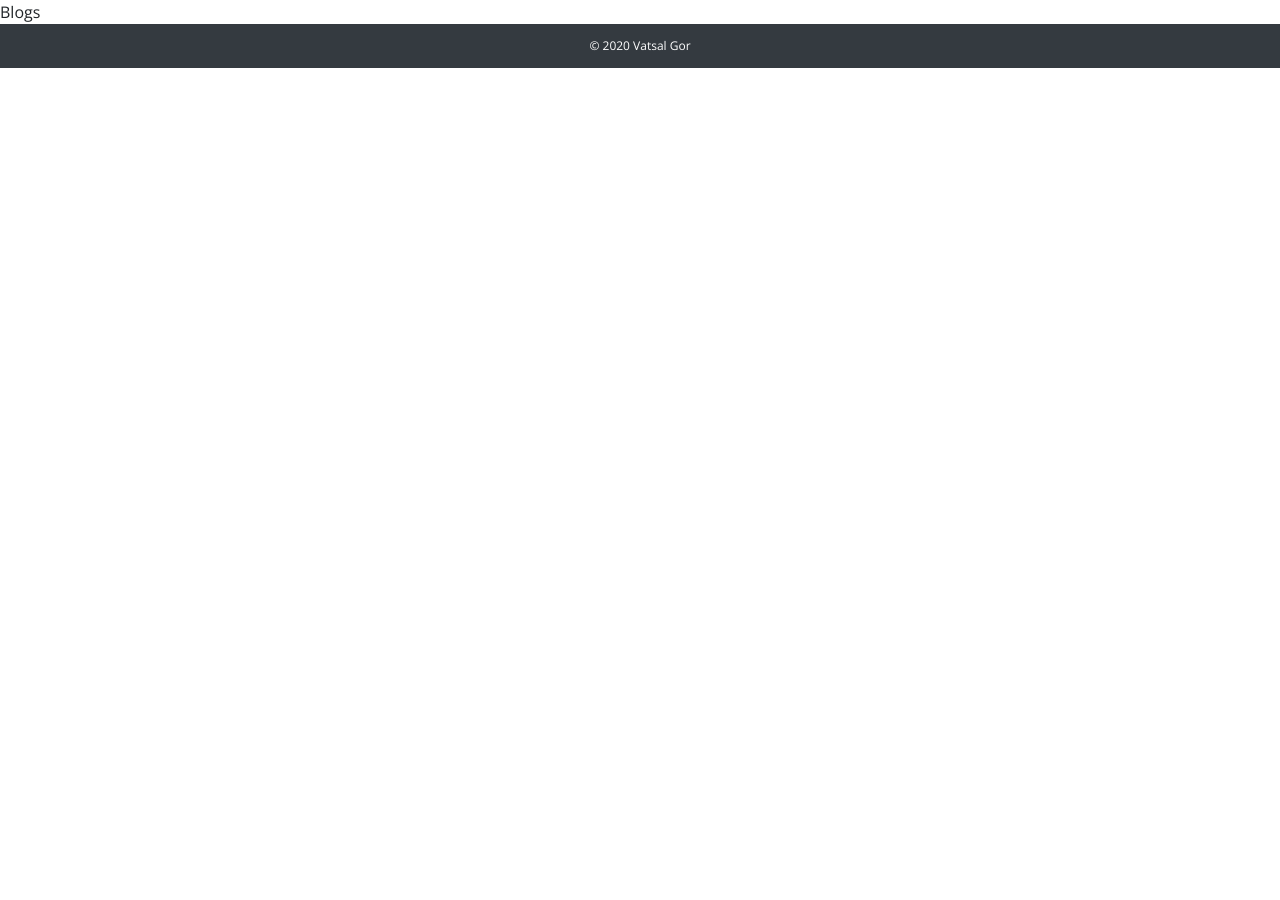
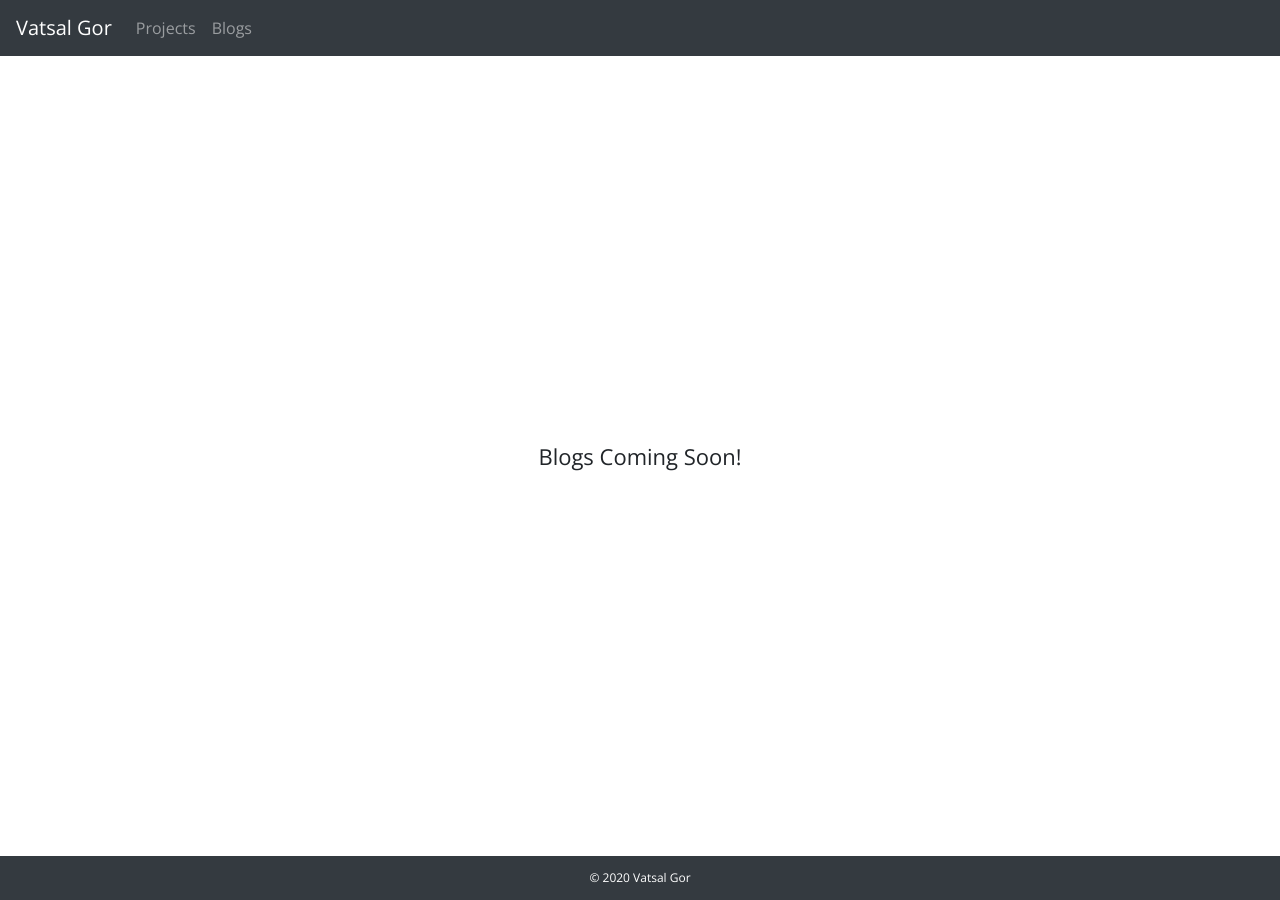
Before and after one commit to vatsalkgor/portfolio, a React (Create React App) app: page /blogs in a window 1280 px wide. Before the commit the page ends 800 px from the top, so only its background shows below. Built offline with nearby package versions, Linux system fonts and the light colour scheme.

Commit message:
Blogs (#9)
* fix issue scroll to top, add blogs with coming soon msg

* Add blogs with coming soon msg

```diff
--- a/src/App.js
+++ b/src/App.js
@@ -3,13 +3,21 @@ import Home from "./components/Home/Home";
 import { BrowserRouter, Route, Switch } from "react-router-dom";
 import Projects from "./components/Projects/Projects";
 import Footer from "./components/Footer/Footer";
+import Blogs from "./components/Blogs/Blogs";
 // compat.css is used because the animate.css has breaking
 // changes which causes no animation at all
 import "animate.css/animate.compat.css";
 import "./App.css";
+
 function App() {
     return (
         <BrowserRouter>
+            <Route
+                component={() => {
+                    window.scrollTo(0, 0);
+                    return null;
+                }}
+            />
             <Switch>
                 <Route exact path="/">
                     <Home />
@@ -18,7 +26,7 @@ function App() {
                     <Projects />
                 </Route>
                 <Route path="/blogs">
-                    <div>Blogs</div>
+                    <Blogs />
                 </Route>
             </Switch>
             <Footer />
--- /dev/null
+++ b/src/components/Blogs/Blogs.css
@@ -0,0 +1,3 @@
+.temp-height {
+    height: 100vh;
+}
--- /dev/null
+++ b/src/components/Blogs/Blogs.jsx
@@ -0,0 +1,23 @@
+import React from "react";
+import Navigation from "../Navigation";
+import { Container, Row, Col } from "react-bootstrap";
+import "./Blogs.css";
+
+export default function Blogs() {
+    return (
+        <div>
+            <Navigation transparent={false} />
+            <Container fluid>
+                <Row className="temp-height d-flex align-items-center">
+                    <Col
+                        md={12}
+                        sm={12}
+                        className="d-flex justify-content-center"
+                    >
+                        <div className="heading">Blogs Coming Soon!</div>
+                    </Col>
+                </Row>
+            </Container>
+        </div>
+    );
+}
--- a/src/components/Future/Future.jsx
+++ b/src/components/Future/Future.jsx
@@ -1,6 +1,7 @@
 import React from "react";
 import { Row, Col, Button } from "react-bootstrap";
 import "./Future.css";
+import { Link } from "react-router-dom";
 
 export default function Future() {
     return (
@@ -30,7 +31,9 @@ export default function Future() {
                         readers.
                     </p>
                     <div className="text-center">
-                        <Button variant="dark">Go to Blogs</Button>
+                        <Link to="/blogs">
+                            <Button variant="dark">Go to Blogs</Button>
+                        </Link>
                     </div>
                 </Col>
             </Row>
```
